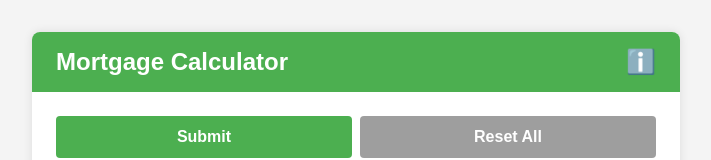
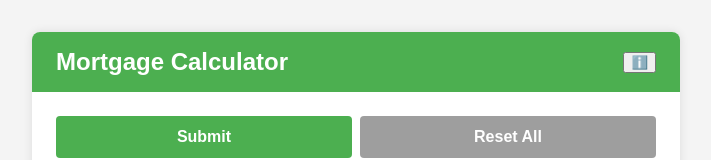
Before and after one commit to Ampdrew06/Mortgage-Calculator, a React (Create React App) app: page / in a window 1280 px wide. Shown: the top 160 px of the page, without its empty margins (284-995 px from the left). Built offline with nearby package versions, Linux system fonts and the light colour scheme.

Commit message:
Update App.css

```diff
--- a/src/App.css
+++ b/src/App.css
@@ -1,4 +1,4 @@
-/* Final CSS - Mortgage Calculator */
+/* Restored CSS - Mortgage Calculator */
 body {
   font-family: Arial, sans-serif;
   background-color: #f4f4f4;
@@ -33,21 +33,13 @@ body {
   text-align: left;
 }
 
-.share-btn,
-.info-btn {
+.share-btn {
   background: none;
   border: none;
   color: #2196f3;
   font-size: 1.5rem;
   cursor: pointer;
   padding: 0;
-  margin-left: 0.5rem;
-  transition: transform 0.2s ease;
-}
-
-.info-btn:hover,
-.share-btn:hover {
-  transform: scale(1.2);
 }
 
 .input-row {
@@ -137,34 +129,11 @@ body {
   justify-content: space-between;
 }
 
-@media screen and (max-width: 480px) {
-  .input-row {
-    flex-direction: column;
-    align-items: stretch;
-  }
-
-  .input-row input,
-  .clear-btn {
-    width: 100%;
-  }
-
-  .action-row {
-    flex-direction: column;
-    gap: 0.5rem;
-  }
-
-  .submit-btn,
-  .reset-btn {
-    margin-right: 0;
-  }
-}
-
 /* Pie Chart Styling */
 .pie-wrapper {
   max-width: 280px;
   margin: 2rem auto;
   text-align: center;
-  min-height: 200px;
 }
 
 .pie-labels {
@@ -178,7 +147,7 @@ body {
   margin: 0 0.5rem;
 }
 
-/* Info Section Styling */
+/* Info Page */
 .info-section {
   margin-top: 1rem;
 }
@@ -203,3 +172,26 @@ body {
   border-left: 5px solid #fbc02d;
   border-radius: 4px;
 }
+
+/* Mobile Layout Fix */
+@media screen and (max-width: 480px) {
+  .input-row {
+    flex-direction: column;
+    align-items: stretch;
+  }
+
+  .input-row input,
+  .clear-btn {
+    width: 100%;
+  }
+
+  .action-row {
+    flex-direction: column;
+    gap: 0.5rem;
+  }
+
+  .submit-btn,
+  .reset-btn {
+    margin-right: 0;
+  }
+}
```
